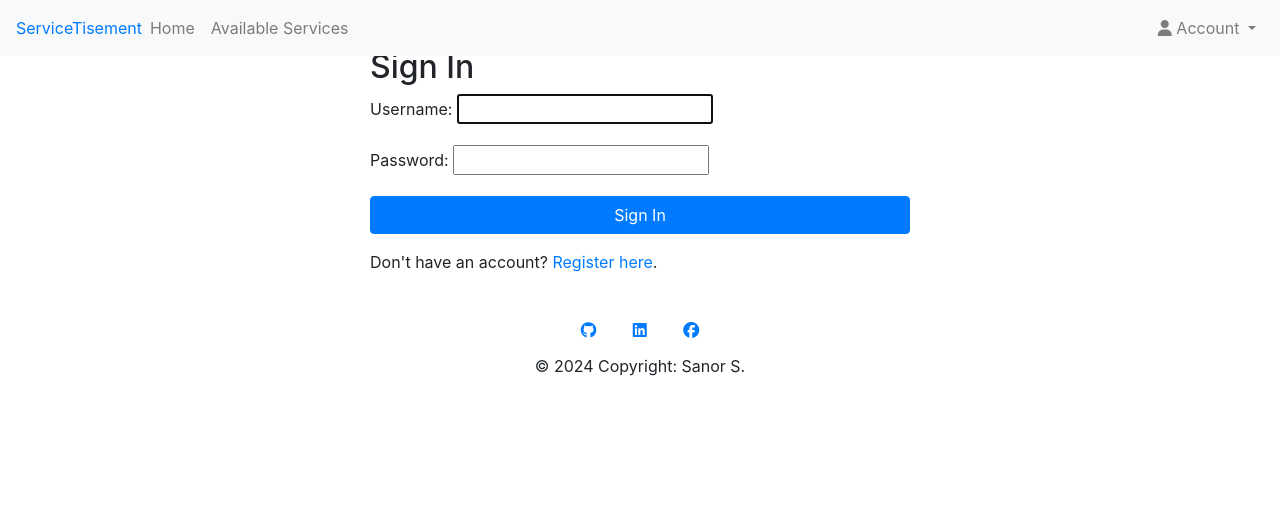
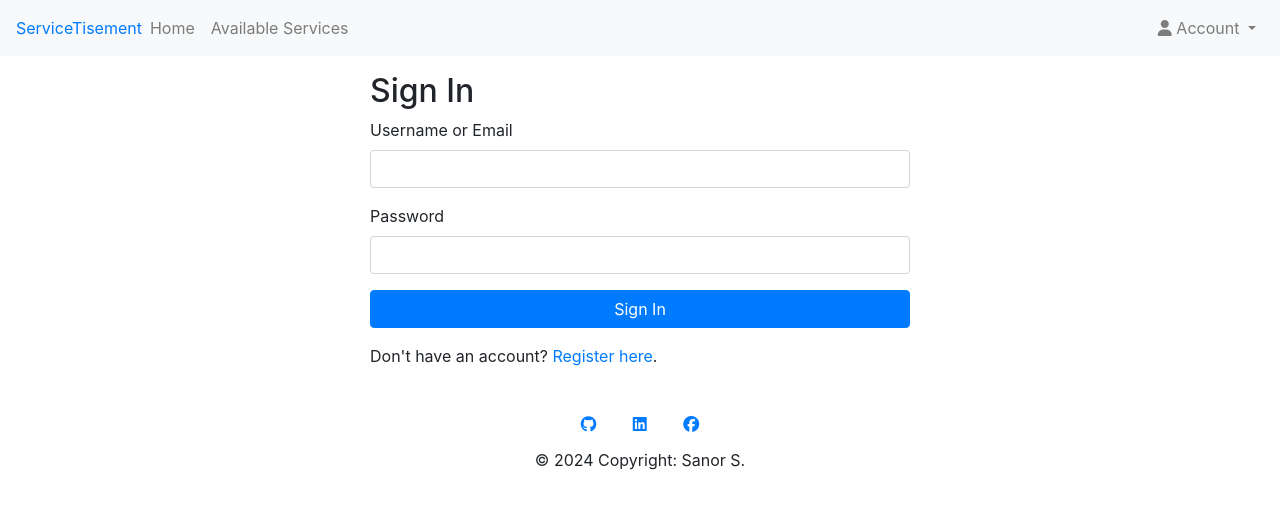
Before and after one commit to SanorSmith/SanorSmith-CI_PP4_SD-ADSConnecter, a Django app: page /sign-in/ in a window 1280 px wide. Shown: the top 509 px of the page. Run offline with Django 5.2, Linux system fonts and the light colour scheme; some libraries are stand-ins or nearby versions.

Commit message:
Re-structure and styles  for the sign_in.html

```diff
--- a/servicetisement/ads/templates/sign_in.html
+++ b/servicetisement/ads/templates/sign_in.html
@@ -1,11 +1,19 @@
 {% extends 'base.html' %}
+{% load static %}
 {% block content %}
 <div class="row justify-content-center">
     <div class="col-md-6">
-        <h2>Sign In</h2>
+        <h2 class="mt-4">Sign In</h2>
         <form method="POST" action="{% url 'sign_in' %}">
             {% csrf_token %}
-            {{ form.as_p }}
+            <div class="form-group">
+                <label for="username">Username or Email</label>
+                <input type="text" class="form-control" id="username" name="username" required>
+            </div>
+            <div class="form-group">
+                <label for="password">Password</label>
+                <input type="password" class="form-control" id="password" name="password" required>
+            </div>
             <button type="submit" class="btn btn-primary btn-block">Sign In</button>
         </form>
         <p class="mt-3">Don't have an account? <a href="{% url 'register' %}">Register here</a>.</p>
```
